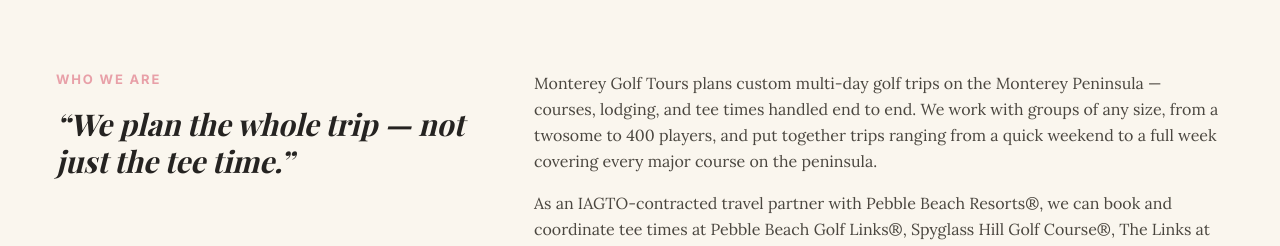
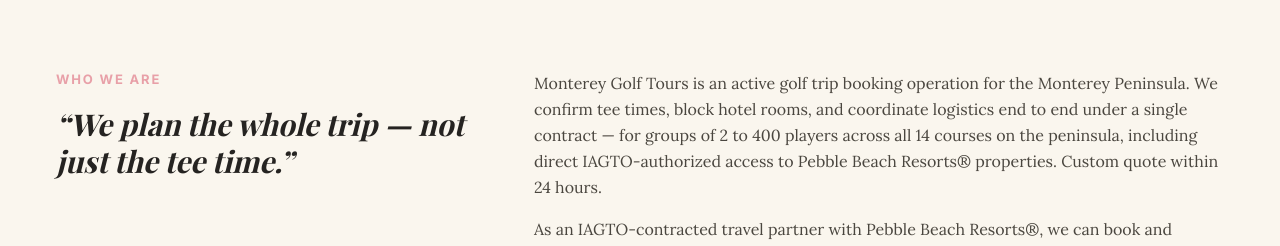
Before and after one commit to digitalalchemistalex/montereygolftours, a Next.js app: page /about in a window 1280 px wide. Shown: the part 546-792 px from the top of the page. Built offline with nearby package versions, Linux system fonts and the light colour scheme.

Commit message:
seo: add speakable-intro to about page — booking-platform statement for AI extraction

```diff
--- a/app/about/page.tsx
+++ b/app/about/page.tsx
@@ -6,7 +6,7 @@
 import { SITE } from "@/lib/site";
 
 const PUBLISHED = "2026-08-22";
-const MODIFIED = "2026-09-13";
+const MODIFIED = "2026-09-16";
 
 export const metadata: Metadata = {
   title: "About Monterey Golf Tours | Custom Peninsula Golf Trips",
@@ -86,7 +86,7 @@
         dateModified: MODIFIED,
         speakable: {
           "@type": "SpeakableSpecification",
-          cssSelector: ["h1", "h2", ".speakable-faq"],
+          cssSelector: ["h1", ".speakable-intro", ".speakable-faq"],
         },
         isPartOf: { "@id": `https://${SITE.domain}/#website` },
         breadcrumb: { "@id": `${canonicalUrl}#breadcrumb` },
@@ -179,12 +179,13 @@
               </p>
             </div>
             <div className="space-y-4">
-              <p className="font-body text-[15px] leading-relaxed text-[#4a463f] md:text-base">
-                Monterey Golf Tours plans custom multi-day golf trips on the Monterey
-                Peninsula — courses, lodging, and tee times handled end to end. We work
-                with groups of any size, from a twosome to 400 players, and put together
-                trips ranging from a quick weekend to a full week covering every major
-                course on the peninsula.
+              <p className="speakable-intro font-body text-[15px] leading-relaxed text-[#4a463f] md:text-base">
+                Monterey Golf Tours is an active golf trip booking operation for the
+                Monterey Peninsula. We confirm tee times, block hotel rooms, and
+                coordinate logistics end to end under a single contract — for groups of
+                2 to 400 players across all 14 courses on the peninsula, including
+                direct IAGTO-authorized access to Pebble Beach Resorts&reg; properties.
+                Custom quote within 24 hours.
               </p>
               <p className="font-body text-[15px] leading-relaxed text-[#4a463f] md:text-base">
                 As an IAGTO-contracted travel partner with Pebble Beach Resorts&reg;, we
```
